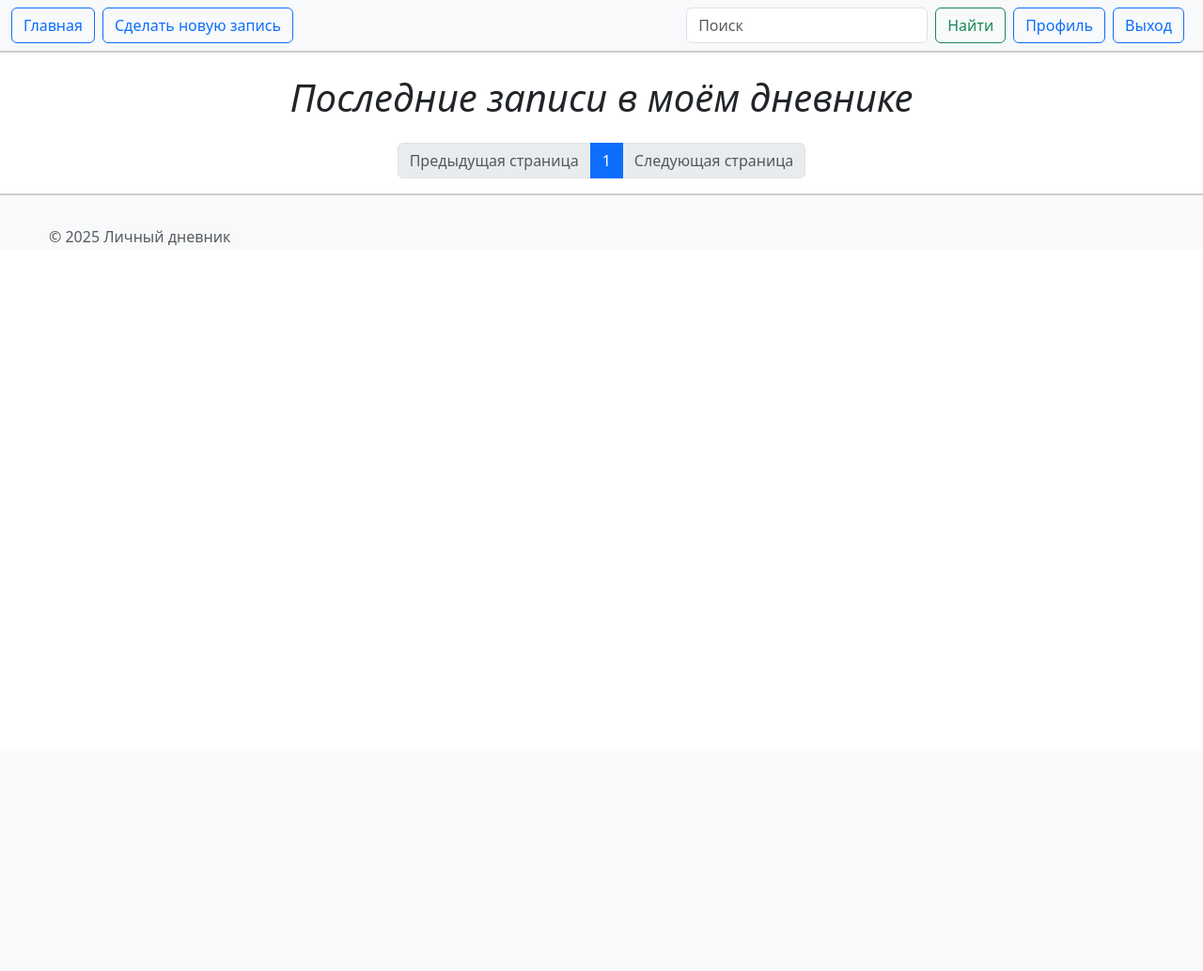
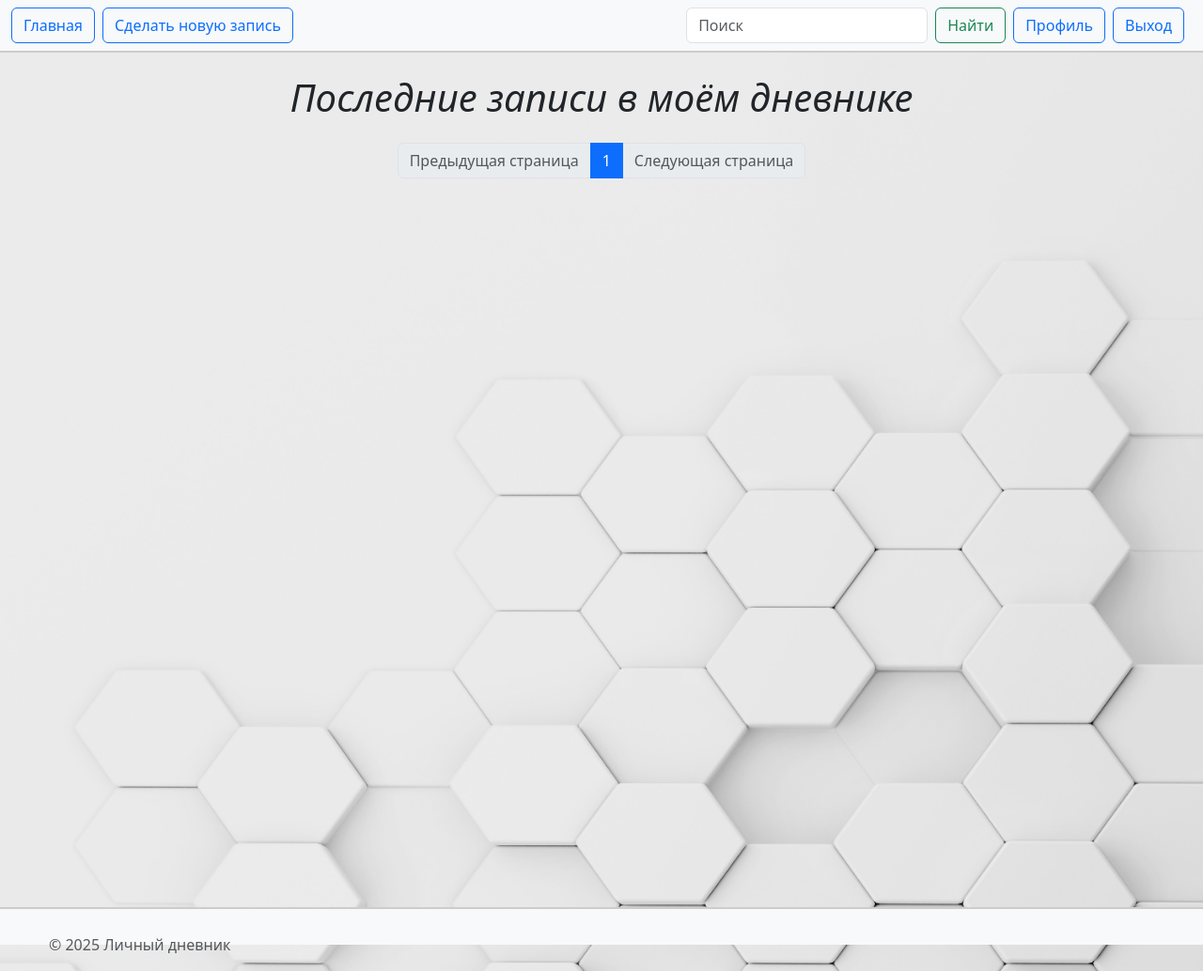
Before and after one commit to KarelinIvan/personal_diary, a Django app: page /diary/ in a window 1280 px wide. Shown: the whole page at 94% size. Before the commit the page ends 261 px from the top, so only its background shows below. Run offline with Django 5.2, Linux system fonts and the light colour scheme; the visitor is signed in with stand-in values (Sample User, id 1); data that the repository does not hold is empty; some libraries are stand-ins or nearby versions.

Commit message:
79-й коммит

```diff
--- a/diary/templates/block/footer.html
+++ b/diary/templates/block/footer.html
@@ -1,37 +1,53 @@
+<!DOCTYPE html>
+<html lang="ru">
+<head>
+    <meta charset="UTF-8">
+    <meta name="viewport" content="width=device-width, initial-scale=1.0">
+    <title>Мой сайт</title>
+    <link href="https://cdn.jsdelivr.net/npm/bootstrap@5.3.2/dist/css/bootstrap.min.css" rel="stylesheet"
+          integrity="sha384-T3c6CoIi6uLrA9TneNEoa7RxnatzjcDSCmG1MXxSR1GAsXEV/Dwwykc2MPK8M2HN" crossorigin="anonymous">
     <style>
         html, body {
             margin: 0;
-    height: 100%; /* Обеспечиваем 100% высоты для html и body */
+            height: 100%;
         }
 
         .wrapper {
             display: flex;
             flex-direction: column;
-    min-height: 100vh; /* Минимальная высота 100% высоты окна */
+            min-height: 100vh;
         }
 
         .main-content {
-    flex: 1; /* Это позволит главному контенту занимать все доступное пространство */
-    padding: 20px; /* Отступ внутри основного контента */
-    margin-bottom: 60px; /* Отступ для футера */
+            flex-grow: 1;
+            padding: 20px;
+            background-size: cover;
+            background-position: center;
+            background-repeat: no-repeat;
         }
 
         .my-footer {
-    height: 60px; /* Высота футера */
-    border-top: 2px solid #ccc; /* Граница сверху */
-    background-color: #f8f9fa; /* Цвет фона футера */
-    padding: 1rem 0; /* Вертикальные отступы футера */
-    text-align: left; /* Центрирование текста */
-    position: relative; /* Фиксируем футер внизу относительно своего родителя */
+            height: 40px;
+            border-top: 2px solid #ccc;
+            background-color: #f8f9fa;
+            padding: 10px 0;
+            text-align: left;
         }
 
         .container {
-    max-width: 1200px; /* Максимальная ширина контейнера */
-    margin: auto; /* Центровка контейнера */
+            max-width: 1200px;
+            margin: auto;
         }
     </style>
-
-<section class="my-footer mt-3">
+</head>
+<body>
+<div class="wrapper">
+    <div class="main-content">
+        <section class="content">
+            <!-- Ваша основная информация -->
+        </section>
+    </div>
+    <footer class="my-footer">
         <div class="container">
             <div class="row">
                 <div class="col-lg-9 col-sm-12 my-3">
@@ -39,4 +55,7 @@ html, body {
                 </div>
             </div>
         </div>
-</section>
+    </footer>
+</div>
+</body>
+</html>
--- a/diary/templates/diary/base.html
+++ b/diary/templates/diary/base.html
@@ -1,6 +1,7 @@
 {% load static %}
 <!doctype html>
 <html lang="ru">
+
 <head>
     <meta charset="utf-8">
     <meta name="viewport" content="width=device-width, initial-scale=1">
@@ -10,6 +11,14 @@
     <link href="https://cdn.jsdelivr.net/npm/bootstrap@5.3.2/dist/css/bootstrap.min.css" rel="stylesheet"
           integrity="sha384-T3c6CoIi6uLrA9TneNEoa7RxnatzjcDSCmG1MXxSR1GAsXEV/Dwwykc2MPK8M2HN" crossorigin="anonymous">
     <link rel="stylesheet" href="{% static 'css/style.css' %}">
+    <style>
+        body {
+            background-image: url('media/hex-background-networking.jpg');
+            background-size: 100% auto; /* Ширина 100%, высота автоматически подстраивается */
+            background-position: top left;
+            background-clip: padding-box; /* Обрезка фона по границам внутреннего содержимого */
+        }
+    </style>
 </head>
 <body>
 
@@ -17,7 +26,8 @@
 {% include 'block/navbar.html' %}
 
 <!--    ОСНОВНОЙ БЛОК КОНТЕНТА. ВЕЗДЕ РАЗНОЕ КОЛ-ВО КОЛОНОК -->
-{% block content %}{% endblock %}
+{% block content %}
+{% endblock %}
 
 <!--    ПАГИНАЦИЯ ГДЕ-ТО ЕСТЬ А ГДЕ-ТО НЕТ -->
 {% block pagination %}{% endblock %}
```
Also changed, not shown: media/hex-background-networking.jpg (added), media/hex-background.jpg (added), 1 other file. Lines whose indentation alone changed are shown as unchanged.
